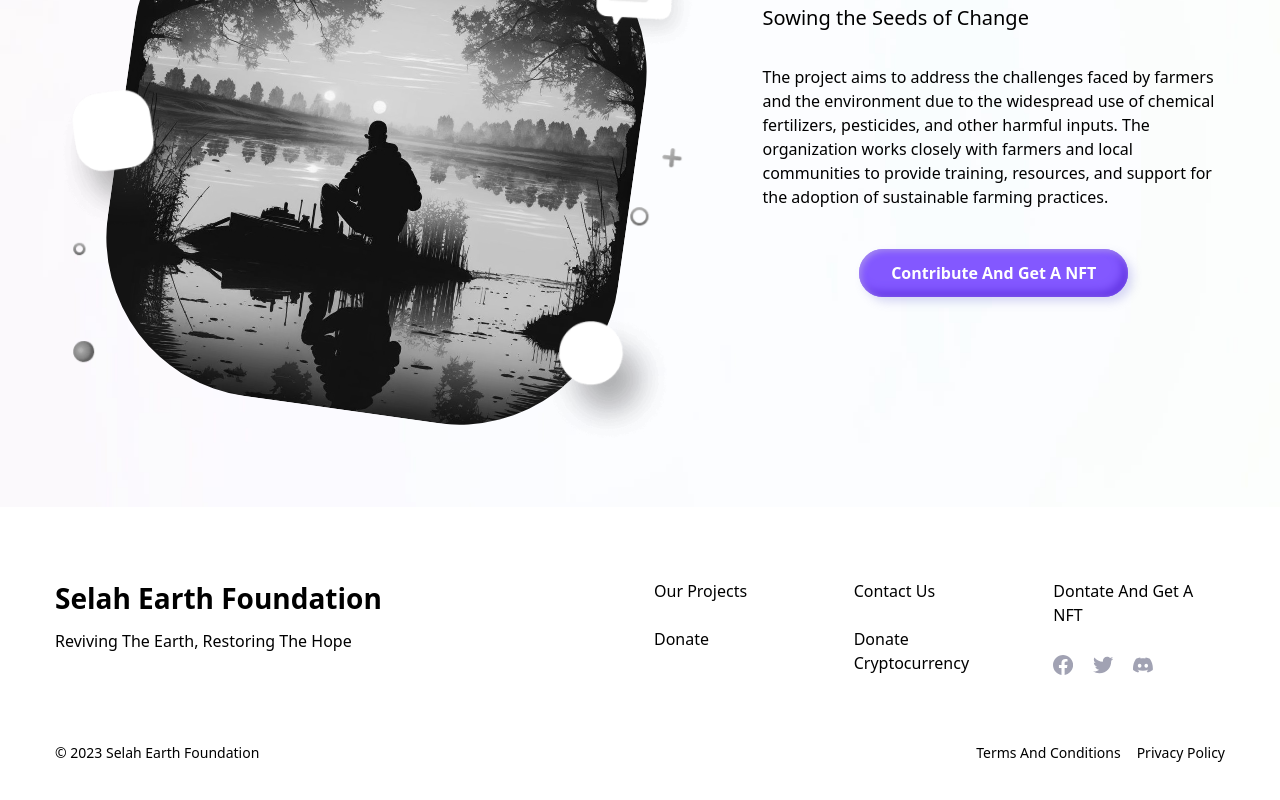
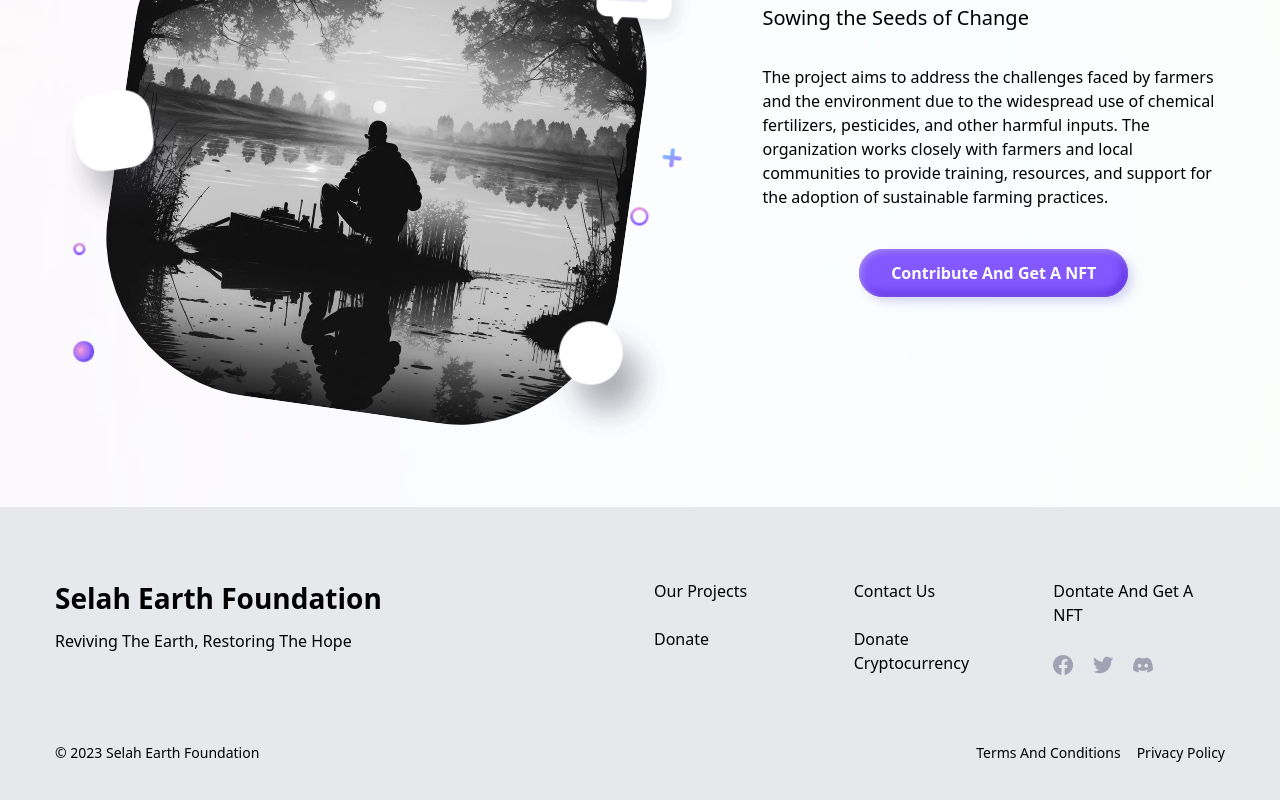
Before and after one commit to skdonepudi/nanban-website, a Next.js app: page /home in a window 1280 px wide. Shown: the part 2509-3309 px from the top of the page. Built offline with nearby package versions, Linux system fonts and the light colour scheme.

Commit message:
SMall color fixes

```diff
--- a/components/footer.jsx
+++ b/components/footer.jsx
@@ -6,7 +6,7 @@ const footer = () => {
     <>
       {/* <!-- Footer --> */}
 
-      <footer className="dark:bg-jacarta-900 page-footer p-6 bg-white">
+      <footer className="dark:bg-jacarta-900 page-footer p-6 bg-jacarta-100">
         <div className="container">
           <div className="grid grid-cols-3 gap-x-7  md:gap-y-14 pt-12 pb-12 md:grid-cols-12">
             <div className="col-span-3 md:col-span-4">
--- a/components/layout.js
+++ b/components/layout.js
@@ -11,9 +11,6 @@ export default function Layout({ children }) {
   return (
     <>
       <Header01 />
-      {/* <Wallet_modal /> */}
-      {/* <BidsModal /> */}
-      {/* <BuyModal /> */}
       <main>{children}</main>
       <Footer />
     </>
--- a/components/projectDesc.jsx
+++ b/components/projectDesc.jsx
@@ -3,17 +3,17 @@ import Link from "next/link";
 const ImageComponent = ({imageSrc}) => {
   return (
     <div className="lg:w-[55%]">
-      <div className="relative grayscale hover:grayscale-0">
+      <div className="relative  group  ">
         <img
           src={imageSrc}
           width="200"
           height="200"
-          className="mx-auto mt-8 w-[80%] rotate-[8deg] rounded-[10rem] "
+          className="mx-auto mt-8 w-[80%] rotate-[8deg] rounded-[10rem] grayscale group-hover:grayscale-0 transition-all duration-500 ease-in-out "
         />
         <img
           src="/images/3D_elements.png"
           alt=""
-          className="animate-fly absolute top-0"
+          className="animate-fly absolute top-0  "
         />
       </div>
     </div>
@@ -65,7 +65,7 @@ export default function ProjectDesc({ left, title, tagline, description,imageSrc
               />
             </div>
           ) : (
-            <div className="lg:flex lg:justify-between pb-20 lg:pb-0">
+            <div className="lg:flex flex flex-col-reverse lg:flex-row lg:justify-between ">
               <Description
                 title={title}
                 tagline={tagline}
```
